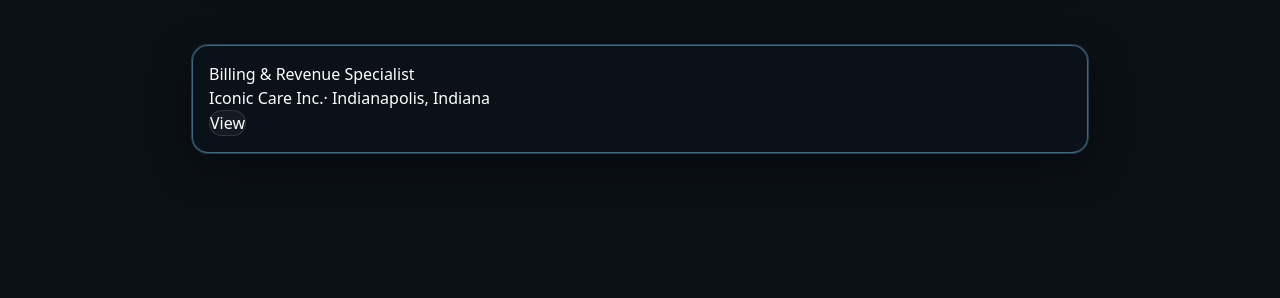
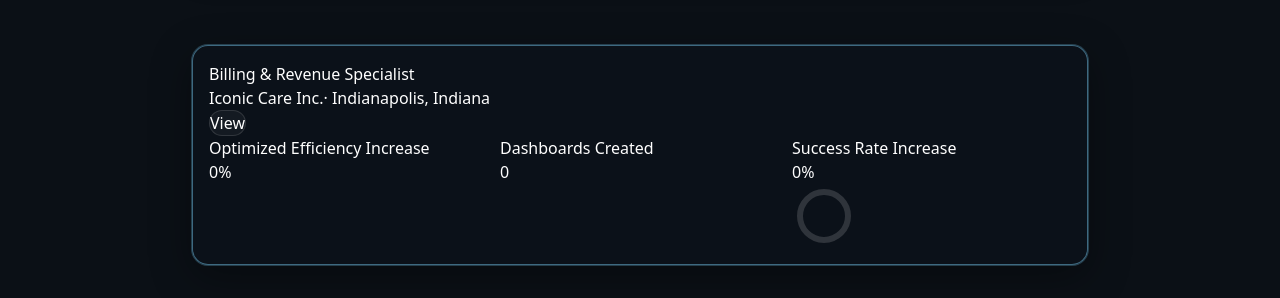
Before and after one commit to CanyenPalmer/PortfolioBasics, a Next.js app: page / in a window 1280 px wide. Shown: the part 6300-6598 px from the top of the page. Built offline with nearby package versions, Linux system fonts and the light colour scheme.

Commit message:
Update Experience.tsx

```diff
--- a/src/components/Experience.tsx
+++ b/src/components/Experience.tsx
@@ -21,6 +21,7 @@ export type Metric = {
   format?: "currency" | "number" | "percent";
   type?: "counter" | "bar" | "ring";
   icon?: string;
+  suffix?: string; // e.g., "+"
 };
 
 type MetricsMap = Record<string, Metric[]>;
@@ -39,10 +40,17 @@ const metricsMap: MetricsMap = {
 };
 
 const metricsByIndex: MetricsByIndex = {
+  // Card 0 — Lead Analyst (kept)
   0: [
     { label: "Funds Discovered", value: 20000, format: "currency", type: "counter" },
     { label: "Hours Saved / Week", value: 12, format: "number", type: "bar" },
     { label: "Rep Efficiency", value: 100, format: "percent", type: "ring" },
+  ],
+  // Card 1 — Billing & Revenue Specialist (NEW)
+  1: [
+    { label: "Optimized Efficiency Increase", value: 150, format: "percent", type: "bar" }, // fills to 150%
+    { label: "Dashboards Created", value: 15, format: "number", type: "counter", suffix: "+" }, // shows 15+
+    { label: "Success Rate Increase", value: 45, format: "percent", type: "ring" }, // 45% ring
   ],
 };
 
@@ -129,7 +137,7 @@ export default function Experience() {
             const k = keyFor(exp);
             const metrics =
               metricsMap[k] ??
-              metricsByIndex[idx] ?? // fallback by index (ensures you see tiles immediately)
+              metricsByIndex[idx] ?? // fallback by index
               [];
 
             const isFocused = idx === focusIndex;
```
